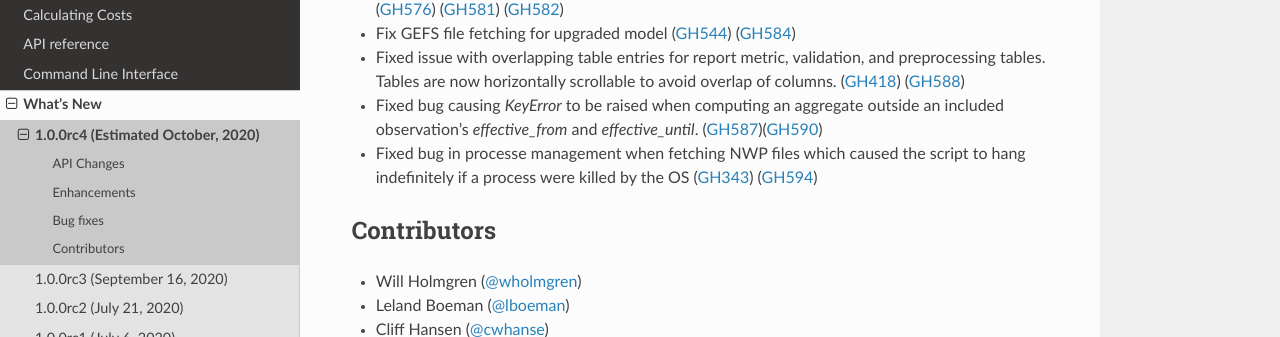
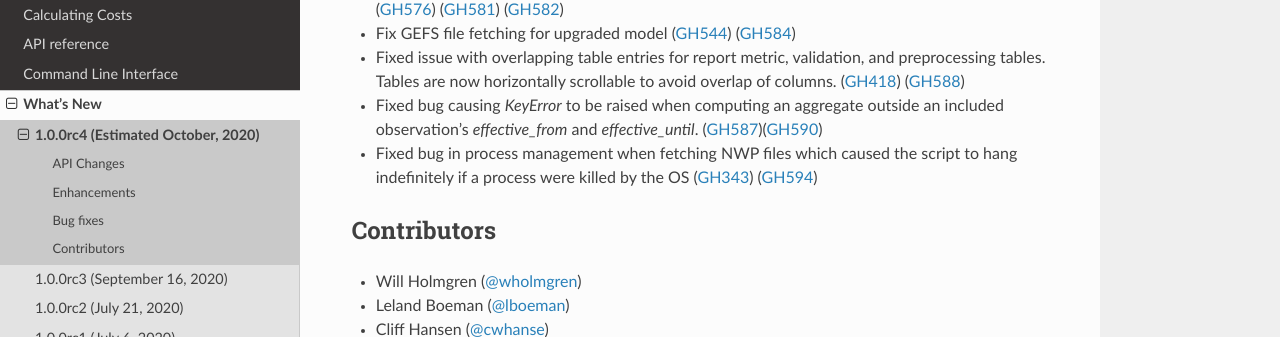
Before and after one commit to SolarArbiter/solarforecastarbiter-core, a Sphinx documentation site: the page built from docs/source/whatsnew/1.0.0rc4.rst, in a window 1280 px wide and 900 px high, scrolled down 1080 px. Shown: the part 249-586 px from the top of the window. Built offline with Sphinx 7.4.7 and the Read the Docs theme 2.0.0, drawn with Linux system fonts in a browser that asks for light colours.

Commit message:
Update docs/source/whatsnew/1.0.0rc4.rst
Co-authored-by: Will Holmgren <william.holmgren@gmail.com>

```diff
--- a/docs/source/whatsnew/1.0.0rc4.rst
+++ b/docs/source/whatsnew/1.0.0rc4.rst
@@ -72,7 +72,7 @@ Bug fixes
 * Fixed bug causing `KeyError` to be raised when computing an aggregate
   outside an included observation's `effective_from` and `effective_until`.
   (:issue:`587`)(:pull:`590`)
-* Fixed bug in processe management when fetching NWP files which caused the
+* Fixed bug in process management when fetching NWP files which caused the
   script to hang indefinitely if a process were killed by the OS
   (:issue:`343`) (:pull:`594`)
 
```
